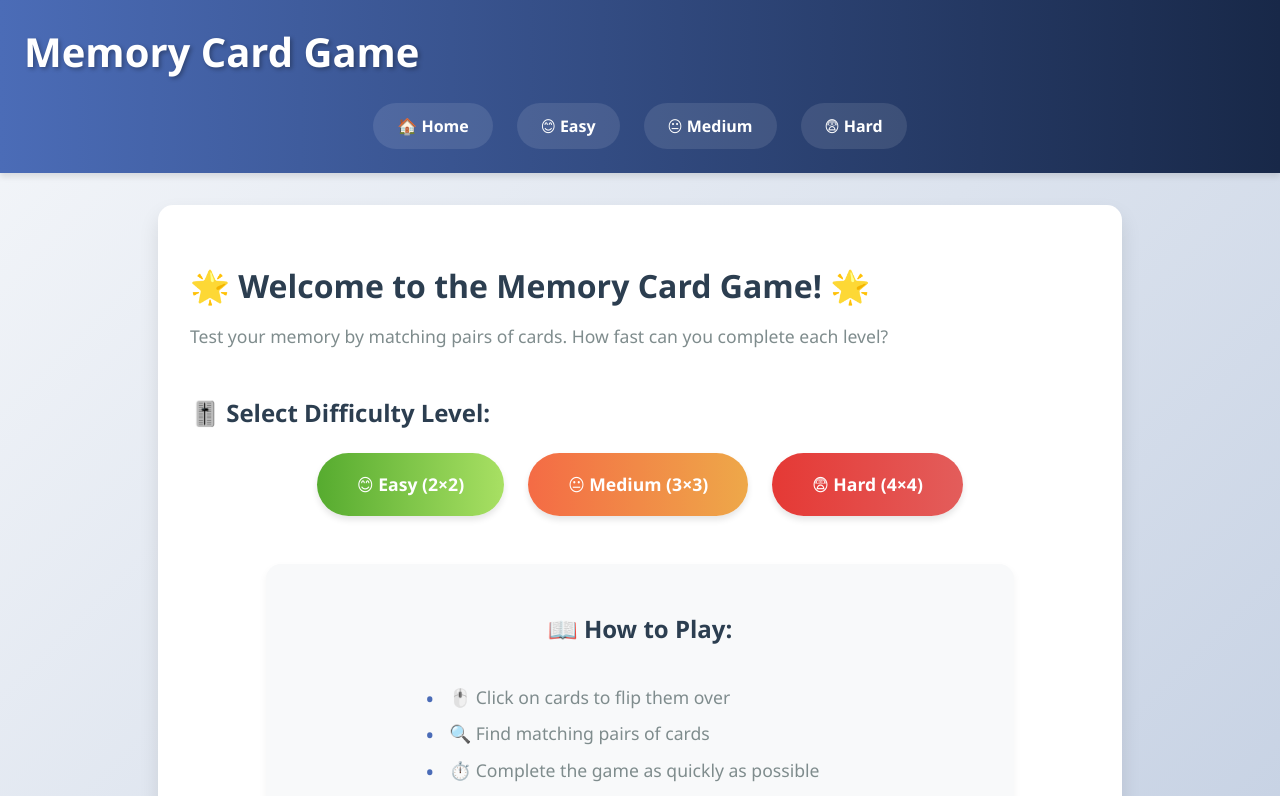
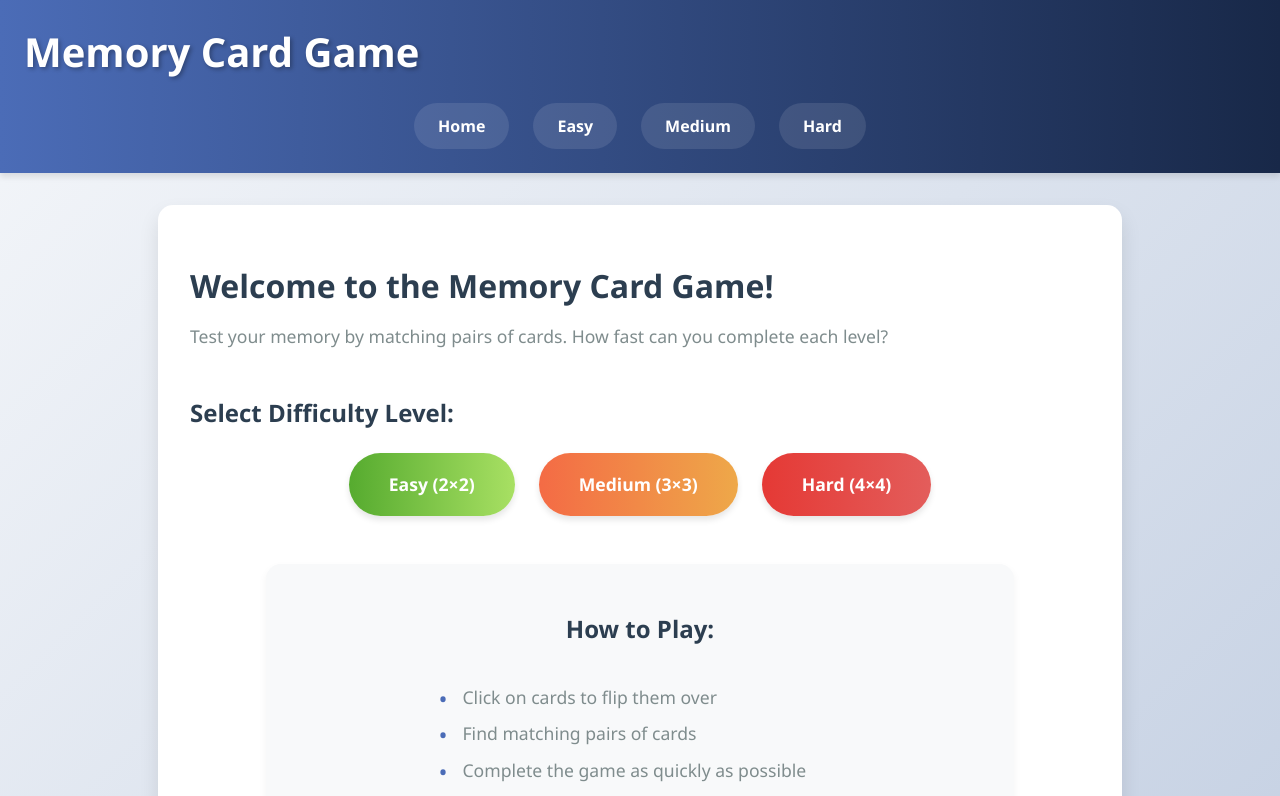
Before and after one commit to preetvardhan10/simple_memory_game, a React (Vite) app: page / in a window 1280 px wide. Shown: the top 796 px of the page. Built offline with nearby package versions, Linux system fonts and the light colour scheme.

Commit message:
emojies removed

```diff
--- a/src/components/GameBoard.jsx
+++ b/src/components/GameBoard.jsx
@@ -11,7 +11,7 @@ const GameBoard = ({ level }) => {
   const [gameOver, setGameOver] = useState(false)
   const [loading, setLoading] = useState(true)
 
-  // Helper function to determine grid size
+  // function to determine grid size
   const getGridSize = () => {
     switch (level) {
       case 'easy': return 2
--- a/src/components/Header.jsx
+++ b/src/components/Header.jsx
@@ -6,10 +6,10 @@ const Header = () => {
     <header className="header">
       <h1>Memory Card Game</h1>
       <nav>
-        <Link to="/">🏠 Home</Link>
-        <Link to="/easy">😊 Easy</Link>
-        <Link to="/medium">😐 Medium</Link>
-        <Link to="/hard">😨 Hard</Link>
+        <Link to="/">Home</Link>
+        <Link to="/easy">Easy</Link>
+        <Link to="/medium">Medium</Link>
+        <Link to="/hard">Hard</Link>
       </nav>
     </header>
   );
--- a/src/pages/Home.jsx
+++ b/src/pages/Home.jsx
@@ -4,24 +4,24 @@ import { Link } from 'react-router-dom';
 const Home = () => {
   return (
     <div className="home-page">
-      <h2>🌟 Welcome to the Memory Card Game! 🌟</h2>
+      <h2>Welcome to the Memory Card Game! </h2>
       <p>Test your memory by matching pairs of cards. How fast can you complete each level?</p>
       <div className="level-selection">
-        <h3>🎚️ Select Difficulty Level:</h3>
+        <h3>Select Difficulty Level:</h3>
         <div className="level-buttons">
-          <Link to="/easy" className="level-btn easy">😊 Easy (2×2)</Link>
-          <Link to="/medium" className="level-btn medium">😐 Medium (3×3)</Link>
-          <Link to="/hard" className="level-btn hard">😨 Hard (4×4)</Link>
+          <Link to="/easy" className="level-btn easy">Easy (2×2)</Link>
+          <Link to="/medium" className="level-btn medium">Medium (3×3)</Link>
+          <Link to="/hard" className="level-btn hard">Hard (4×4)</Link>
         </div>
       </div>
       <div className="game-instructions">
-        <h3>📖 How to Play:</h3>
+        <h3>How to Play:</h3>
         <ul>
-          <li>🖱️ Click on cards to flip them over</li>
-          <li>🔍 Find matching pairs of cards</li>
-          <li>⏱️ Complete the game as quickly as possible</li>
-          <li>🏆 Try to use the fewest attempts</li>
-          <li>🎯 Challenge yourself with higher difficulty levels</li>
+          <li>Click on cards to flip them over</li>
+          <li>Find matching pairs of cards</li>
+          <li>Complete the game as quickly as possible</li>
+          <li>Try to use the fewest attempts</li>
+          <li>Challenge yourself with higher difficulty levels</li>
         </ul>
       </div>
     </div>
```
